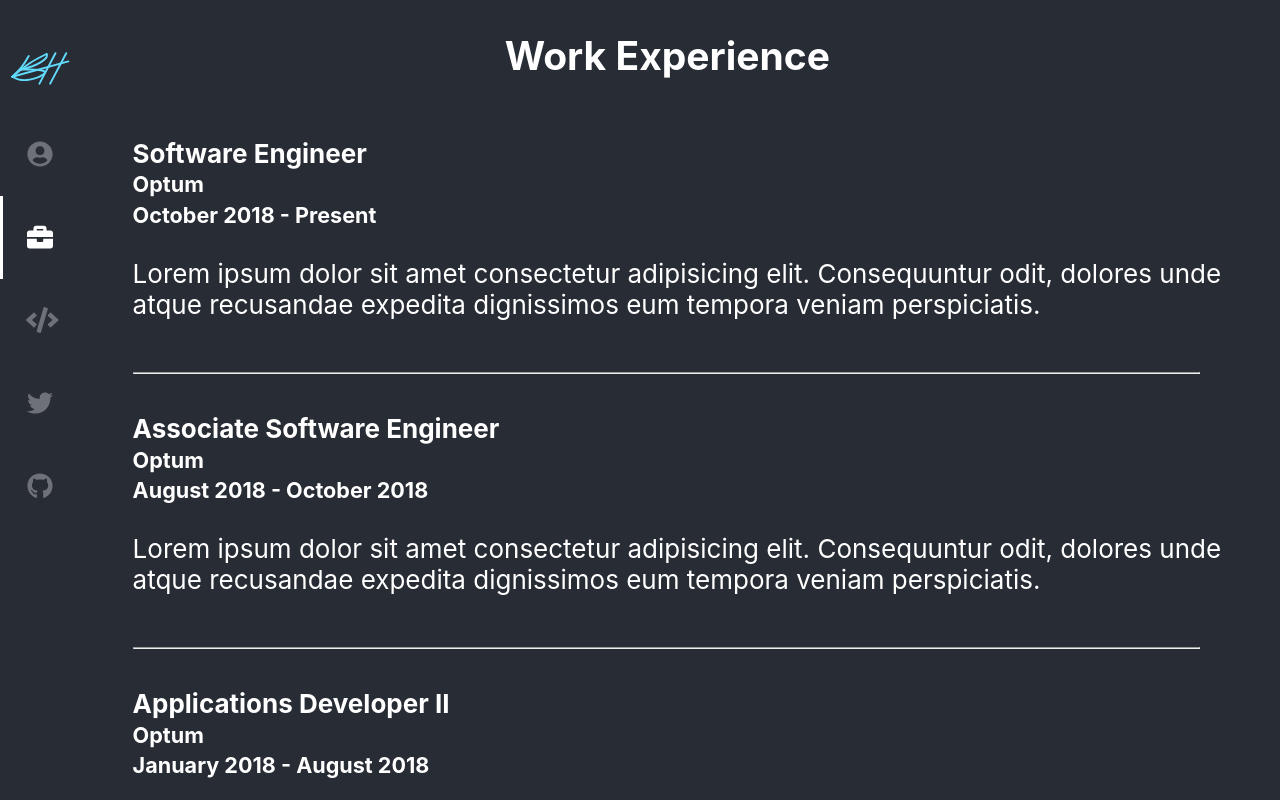
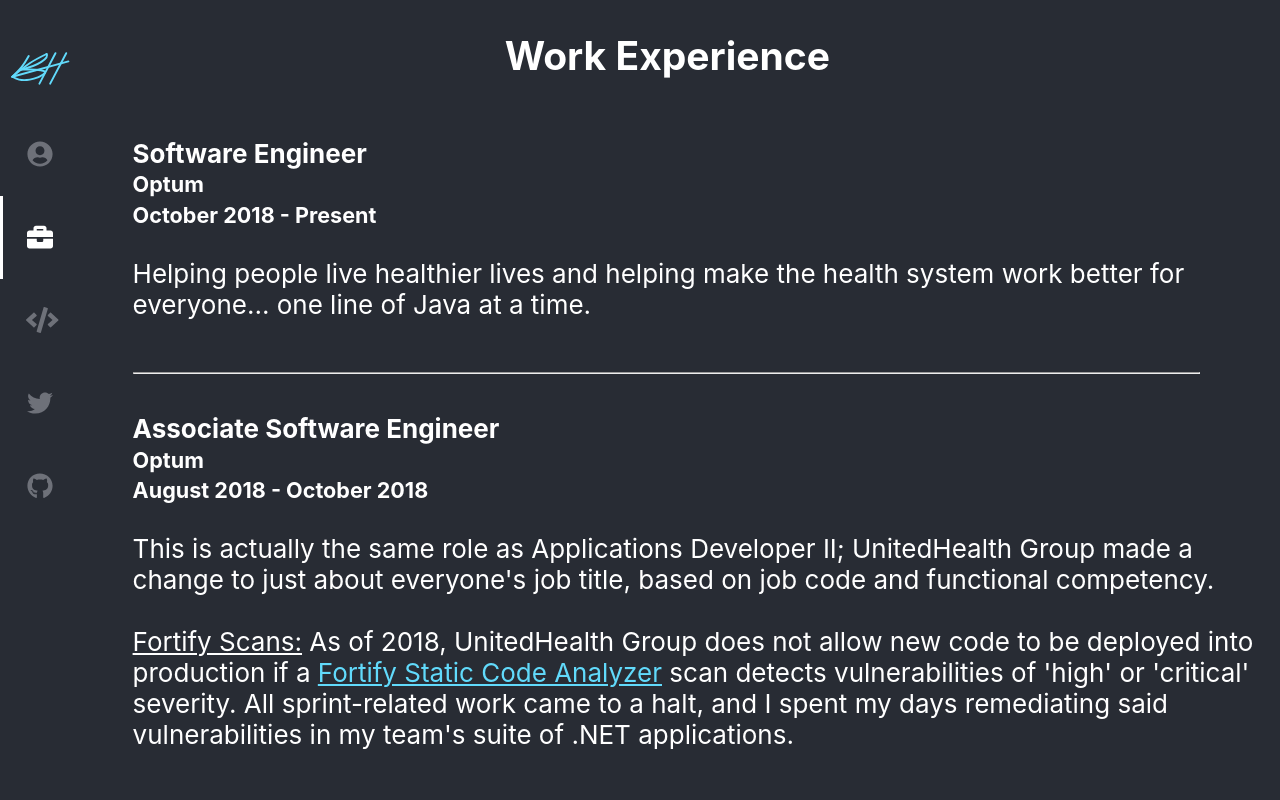
Before and after one commit to brianHollingsworth/brianhollingsworth.github.io, a React (Create React App) app: page /work-experience in a window 1280 px wide. Built offline with nearby package versions, Linux system fonts and the light colour scheme.

Commit message:
Added job description to Job component.

```diff
--- a/src/Job.jsx
+++ b/src/Job.jsx
@@ -1,4 +1,5 @@
 import React from 'react';
+import ReactHtmlParser from 'react-html-parser'
 import './css/Job.css';
 
 const Job = props => {
@@ -10,7 +11,7 @@
                 <h5 className="job-tenure">{props.tenure}</h5>
             </div>
             <p>
-                Lorem ipsum dolor sit amet consectetur adipisicing elit. Consequuntur odit, dolores unde atque recusandae expedita dignissimos eum tempora veniam perspiciatis.
+            { ReactHtmlParser(props.description) }
             </p>
             <hr></hr>
         </div>
--- a/src/JobList.jsx
+++ b/src/JobList.jsx
@@ -7,7 +7,7 @@
         return (
             <div>
                 {JobsData.map((jobDetail)=>{
-                    return <Job title={jobDetail.Title} company={jobDetail.Company} tenure={jobDetail.Tenure}/>
+                    return <Job title={jobDetail.Title} company={jobDetail.Company} tenure={jobDetail.Tenure} description={jobDetail.Description}/>
                 })}
             </div>
         )
--- a/src/css/Job.css
+++ b/src/css/Job.css
@@ -27,3 +27,7 @@
     margin-right: auto;
     background-color: white;
 }
+
+a {
+    color: #61dafb
+}
```
